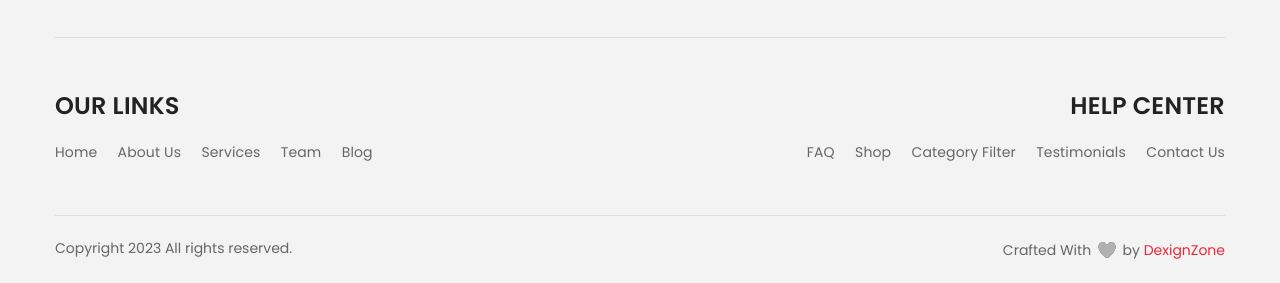
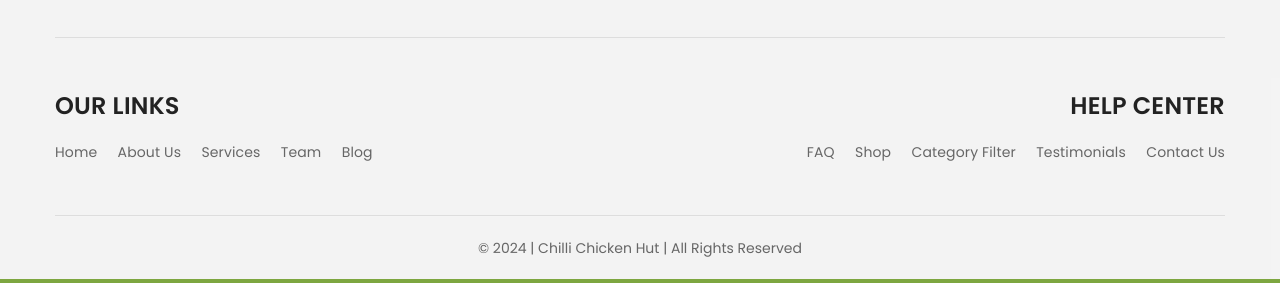
Before and after one commit to ShadowLuminous/ChilliChickenHut, a plain HTML site: page index.html in a window 1280 px wide. Shown: the part 4241-4524 px from the top of the page. Drawn offline with Linux system fonts and the light colour scheme; animation ran at ten frames a second; files whose address does not match are found by name.

Commit message:
Update index.html

```diff
--- a/index.html
+++ b/index.html
@@ -845,14 +845,7 @@
 			<!-- Footer Bottom Part -->
 			<div class="container">
 				<div class="footer-bottom">
-					<div class="row">
-						<div class="col-xl-6 col-md-6 text-md-start">
-							<p>Copyright 2023 All rights reserved.</p>
-						</div>
-						<div class="col-xl-6 col-md-6 text-md-end">
-							<span class="copyright-text">Crafted With <span class="heart"></span> by <a href="https://dexignzone.com/" target="_blank">DexignZone</a></span>
-						</div>
-					</div>
+					<center><p>&copy; <script>document.write(new Date().getFullYear());</script> | Chilli Chicken Hut | All Rights Reserved</p></center>
 				</div>
 			</div>
 		</div>
```
